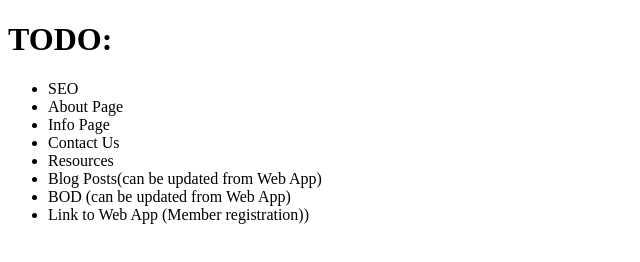
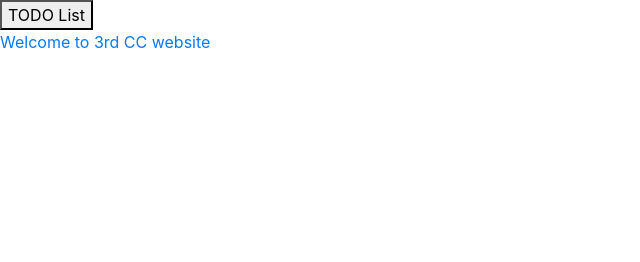
Before and after one commit to LUXIANZE/third-cc-website, a plain HTML site: page index.html in a window 1280 px wide. Shown: the whole page, without its empty margins (0-640 px from the left). Drawn offline with nearby package versions, Linux system fonts and the light colour scheme.

```diff
--- a/index.html
+++ b/index.html
@@ -1,21 +1,25 @@
-<!DOCTYPE html>
-<html>
+<!doctype html>
+<html lang="en">
     <head>
         <title>UM-Third CC</title>
+
+        <!-- Bootstrap CSS CDN link, must load before other style sheet-->
+        <link rel="stylesheet" href="https://stackpath.bootstrapcdn.com/bootstrap/4.5.2/css/bootstrap.min.css" integrity="sha384-JcKb8q3iqJ61gNV9KGb8thSsNjpSL0n8PARn9HuZOnIxN0hoP+VmmDGMN5t9UJ0Z" crossorigin="anonymous">
+
+        <!-- Mobile first metatag -->
+        <meta name="viewport" content="width=device-width, initial-scale=1, shrink-to-fit=no">
     </head>
     <body>
-        <h1>
-            TODO:
-        </h1>
-        <ul>
-            <li>SEO</li>
-            <li>About Page</li>
-            <li>Info Page</li>
-            <li>Contact Us</li>
-            <li>Resources</li>
-            <li>Blog Posts(can be updated from Web App)</li>
-            <li>BOD (can be updated from Web App)</li>
-            <li>Link to Web App (Member registration))</li>
-        </ul>
+        <div >
+            <a href="todo.html"><button>TODO List</button></a>
+        </div>
+
+        <a href="#welcome">Welcome to 3rd CC website</a>
+
+
+        <!-- Boostrap js CDN link-->
+        <script src="https://code.jquery.com/jquery-3.5.1.slim.min.js" integrity="sha384-DfXdz2htPH0lsSSs5nCTpuj/zy4C+OGpamoFVy38MVBnE+IbbVYUew+OrCXaRkfj" crossorigin="anonymous"></script>
+        <script src="https://cdn.jsdelivr.net/npm/popper.js@1.16.1/dist/umd/popper.min.js" integrity="sha384-9/reFTGAW83EW2RDu2S0VKaIzap3H66lZH81PoYlFhbGU+6BZp6G7niu735Sk7lN" crossorigin="anonymous"></script>
+        <script src="https://stackpath.bootstrapcdn.com/bootstrap/4.5.2/js/bootstrap.min.js" integrity="sha384-B4gt1jrGC7Jh4AgTPSdUtOBvfO8shuf57BaghqFfPlYxofvL8/KUEfYiJOMMV+rV" crossorigin="anonymous"></script>
     </body>
 </html>
```
Also changed, not shown: todo.html (added, +21 -0 lines), 2 other files.
